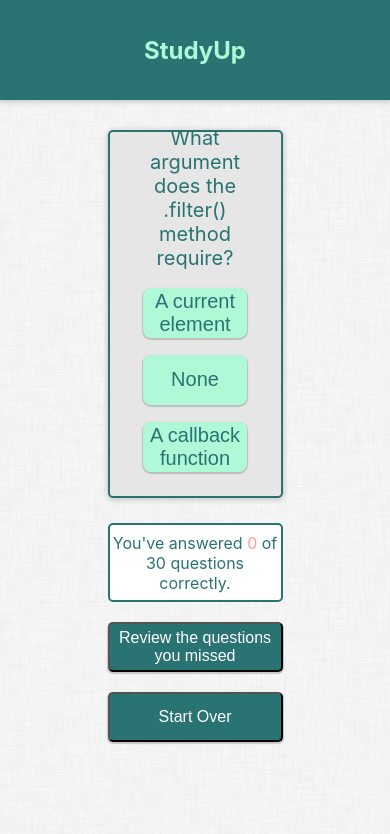
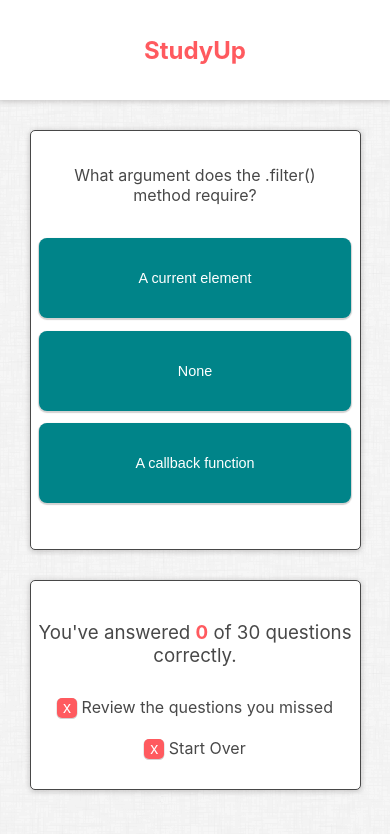
Before and after one commit to taylorsperry/study-up, a React (Create React App) app: page / in a window 390 px wide. Shown: the top 834 px of the page. Built offline with nearby package versions, Linux system fonts and the light colour scheme.

Commit message:
Re-style review section

```diff
--- a/src/App.js
+++ b/src/App.js
@@ -87,14 +87,11 @@
               />
             </article>
           </section>
-          <section className="results-container">
-              <CorrectCount
+          <section>
+              <Review
+                reviewQuizzes = {this.reviewQuizzes}
                 numCorrect = {this.state.numCorrect}
               />
-              <Review
-                reviewQuizzes = {this.reviewQuizzes}
-              />
-              <StartOver />
           </section>
         </div>
       </div>
--- a/src/CorrectCount.js
+++ b/src/CorrectCount.js
@@ -2,9 +2,7 @@
 
 const CorrectCount = props => {
     return (
-        <article className="result-correct">
-            <p>You've answered <span className="num-correct">{props.numCorrect}</span> of 30 questions correctly.</p>
-        </article>
+        <h3 className="result-correct">You've answered <span className="num-correct">{props.numCorrect}</span> of 30 questions correctly.</h3>
     );
 };
 
--- a/src/IncorrectMsg.js
+++ b/src/IncorrectMsg.js
@@ -3,8 +3,9 @@
 const IncorrectMsg = props => {
     return (
        <section className="quiz-card">
-        <h2 className="correct">That's incorrect</h2>
-        <p className="explanation">The correct answer was {props.correctAnswer}</p>
+        <h2 className="incorrect">That's incorrect</h2>
+        <p className="explanation">The correct answer was <span className="correct-answer">{props.correctAnswer}
+        </span></p>
         <button className="keep-practicing" onClick={props.keepPracticing}>Keep Practicing</button>
        </section>
     )
--- a/src/Review.js
+++ b/src/Review.js
@@ -1,10 +1,20 @@
 import React from "react";
+import CorrectCount from './CorrectCount.js'
+import StartOver from './StartOver.js'
 
 const Review = props => {
     return (
-      <button className="result-button" onClick={props.reviewQuizzes}>
-        Review the questions you missed
-      </button>
+      <section className="results-container">
+        <article>
+          <CorrectCount
+            numCorrect={props.numCorrect}/>
+        </article>
+        <div className="button-container">
+          <button className="result-button">x<i className="fas fa-plus-circle"></i></button>
+          <label className="result-label"> Review the questions you missed</label>
+        </div>
+        <StartOver />
+      </section>
     );
 }
 
--- a/src/StartOver.js
+++ b/src/StartOver.js
@@ -2,9 +2,12 @@
 
 const StartOver = props => {
     return (
-        <button className="result-button">
-            Start Over
-        </button>
+        <div className="button-container">
+            <button className="result-button">
+                x<i className="fas fa-plus-circle"></i>
+            </button>
+            <label className="result-label"> Start Over</label>
+        </div>
     );
 };
 
--- a/src/scss/_App.scss
+++ b/src/scss/_App.scss
@@ -13,35 +13,45 @@
 
 .content-container {
   display: grid;
-  grid-template-rows: 2(50%);
-  grid-template-columns: 50%;
+  grid-template-rows: 400px 250px;
+  grid-template-columns: 60%;
   justify-content: center;
 }
 
 .quiz-container {
-  background-color: $platinum;
-  border: solid $pine 2px;
+  background-color: $white;
+  border: solid $onyx 1px;
   border-radius: 5px;
   margin: 30px 10px 0px 10px;
   box-shadow: 0px 1px 5px 1px rgba(35, 31, 32, .2);
-
 };
 
 .results-container {
-  display: flex;
-  flex-direction: column;
-  padding: 5px 0;
-  margin: 10px;
+  padding: 20px 0px;
+  margin: 30px 10px;
+  background-color: $white;
+  border: solid $onyx 1px;
+  border-radius: 5px;
+  box-shadow: 0px 1px 5px 1px rgba(35, 31, 32, .2);
+}
+
+.button-container {
+  padding: 10px 0px;
+  // text-align: left;
+  // margin-left: 12%;
 }
 
 .result-button {
-  background-color: $pine;
+  background-color: $coral;
   color: $white;
-  margin: 10px 0;
+  border: none;
+  font-size: 1rem;
+  box-shadow: 0px .5px .5px .5px rgba(35, 31, 32, .2);
   border-radius: 5px;
-  font-size: 1rem;
-  height: 50px;
-  box-shadow: 0px 1px 1px 1px rgba(35, 31, 32, .2)
+}
+
+.result-label {
+  color: $onyx;
 }
 
 .result-button:focus {
@@ -51,3 +61,16 @@
 .result-button:hover {
   background-color: $light-pine;
 }
+
+@media only screen and (max-width: 800px) {
+  .content-container {
+    // grid-template-rows: 450px 200px;
+    grid-template-columns: 90%;
+  }
+}
+
+@media only screen and (max-width: 520px) {
+  .content-container {
+    grid-template-rows: 450px 200px;
+  }
+}
--- a/src/scss/_CorrectCount.scss
+++ b/src/scss/_CorrectCount.scss
@@ -1,15 +1,14 @@
 .result-correct {
-    background-color: $white;
-    color: $pine;
-    margin: 10px 0;
-    border-radius: 5px;
-    border: solid $pine 2px;
-    height: 75px;
-    display: flex;
-    align-items: center;
-    justify-content: center;
+    margin: 0;
+    padding: 20px 0px;
+    color: $onyx;
+    font-weight: normal;
+    // display: flex;
+    // align-items: center;
+    // justify-content: center;
 }
 
 .num-correct {
     color: $coral;
+    font-weight: bold;
 }
--- a/src/scss/_CorrectMsg.scss
+++ b/src/scss/_CorrectMsg.scss
@@ -1,9 +1,24 @@
 @import './_variables';
+
+.correct,
+.incorrect {
+    color: $coral;
+    padding-top: 10%;
+}
+
+.correct-answer {
+    color: $coral;
+}
+
+.explanation {
+    color: $onyx;
+    padding: 0 10%;
+}
 
 .keep-practicing {
     margin: 10px 0;
-    background-color: $mint;
-    color: $pine;
+    background-color: $pine;
+    color: $white;
     border-radius: 8px;
     border: none;
     width: 75%;
@@ -13,17 +28,9 @@
 }
 
 .keep-practicing:hover {
-    background-color: $coral;
+    background-color: $light-pine;
 }
 
 .keep-practicing:focus {
     outline: none;
 }
-
-.correct {
-    color: $coral;
-}
-
-.explanation{
-    color: $pine;
-}
--- a/src/scss/_Header.scss
+++ b/src/scss/_Header.scss
@@ -1,8 +1,8 @@
 @import './_variables.scss';
 
 .header {
-    background-color: $pine;
-    color: $mint;
+    background-color: $white;
+    color: $coral;
     margin: 0;
     padding: 0;
     height: 100%;
--- a/src/scss/_QuizCard.scss
+++ b/src/scss/_QuizCard.scss
@@ -2,12 +2,13 @@
 
 .question {
     margin: 0;
-    color: $pine;
+    color: $onyx;
     font-weight: normal;
     font-size: 1.25rem;
-    height: 100px;
+    height: 75px;
     padding: 1rem;
     display: flex;
+    justify-content: center;
     align-items: center;
 }
 
@@ -15,25 +16,41 @@
     display: flex;
     flex-direction: column;
     align-items: center;
-    justify-content: space-around;
-    height: 200px;
-    padding: 1rem;
+    justify-content: space-between;
+    height: 225px;
+    // padding: 1rem;
 }
 .answer {
-    background-color: $mint;
-    color: $pine;
+    background-color: $pine;
+    color: $white;
     border-radius: 8px;
     border: none;
-    width: 75%;
-    height: 50px;
-    font-size: 1.25rem;
+    width: 80%;
+    height: 65px;
+    font-size: 1rem;
     box-shadow: 0px 1px 1px 1px rgba(35, 31, 32, .2)
 }
 
 .answer:hover {
-    background-color: $coral;
+    background-color: $light-pine;
 }
 
 .answer:focus {
     outline: none;
 }
+
+@media only screen and (max-width: 520px) {
+    .question {
+        font-size: 1rem;
+    }
+
+    .answer-container {
+        height: 265px;
+    }
+
+    .answer {
+        width: 95%;
+        height: 80px;
+        font-size: .9rem;
+    }
+}
--- a/src/scss/_variables.scss
+++ b/src/scss/_variables.scss
@@ -1,7 +1,7 @@
-$coral: #f9a097;
+$coral: #ff5a5f;
 $mint: #aff9d7;
-$pine: #297373;
-$light-pine: #6cbaba;
+$pine: #008489;
+$light-pine: #008489bf;
 $platinum: #E6E6E6;
-$onyx: #39393A;
+$onyx: #484848;
 $white: #FFFFFF;
```
